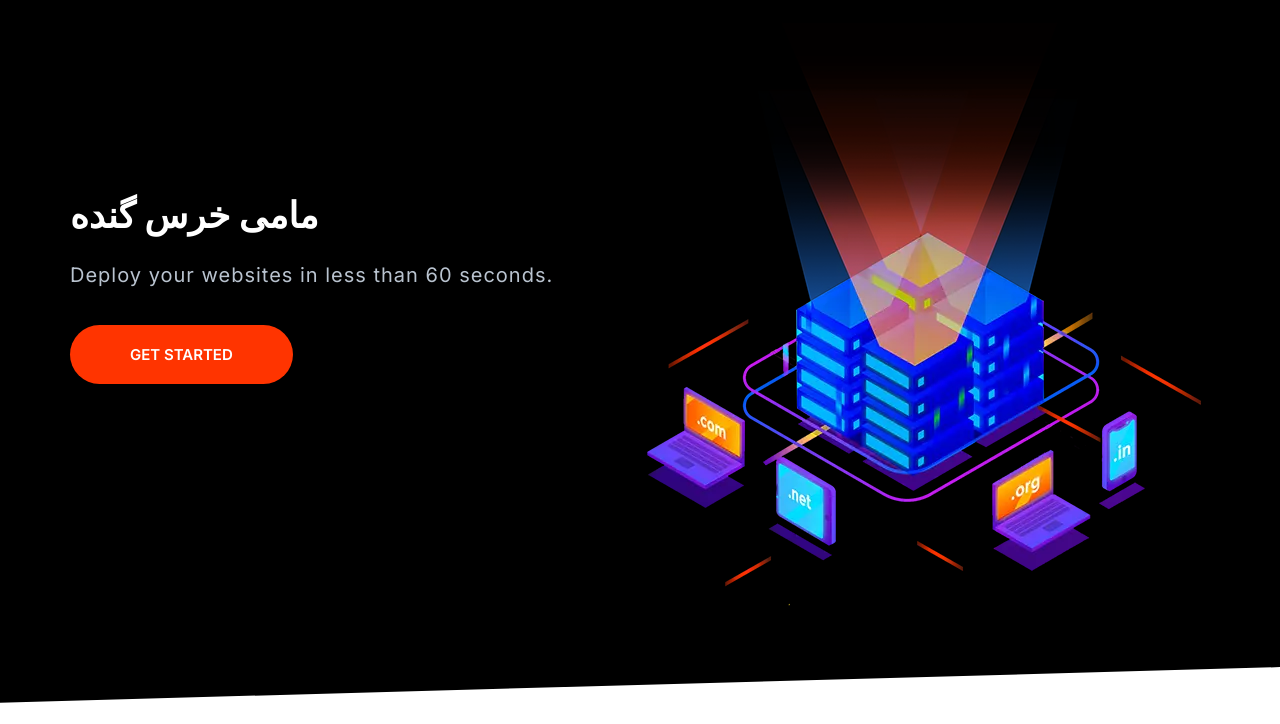
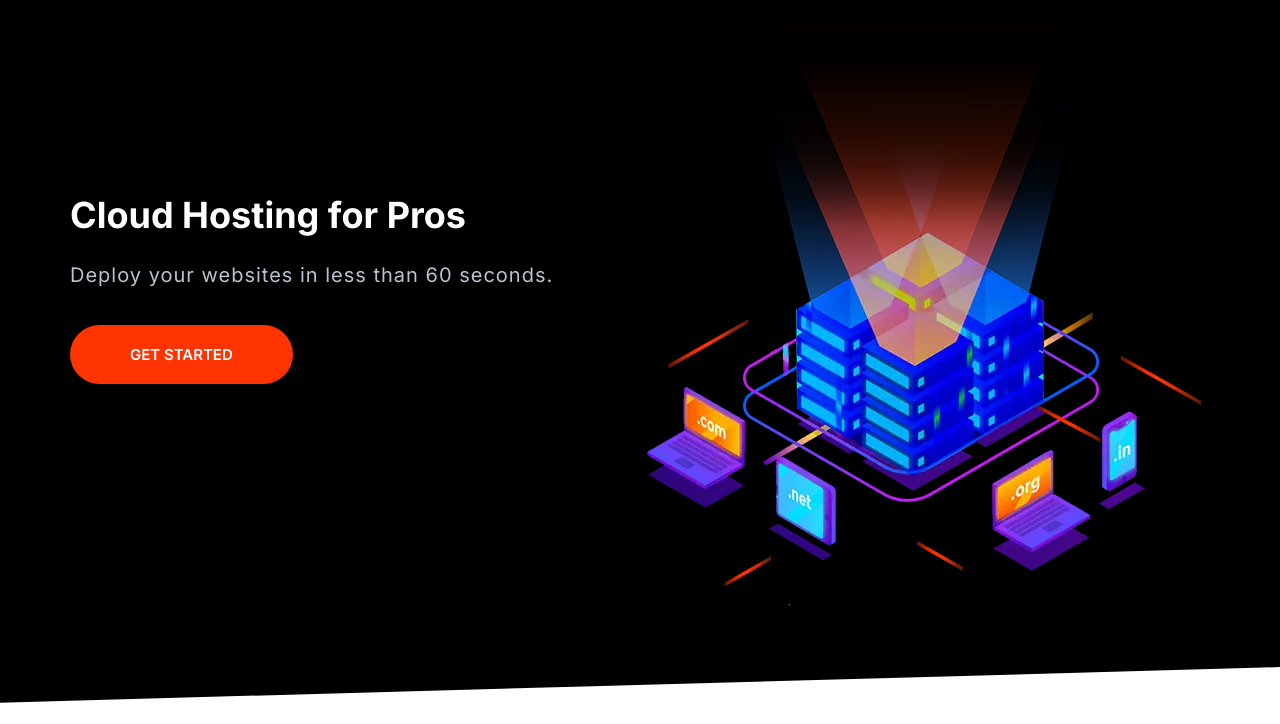
Before and after one commit to s-hesam-s/Hesamify, a website built with Parcel: page index.html in a window 1280 px wide. Shown: the part 76-800 px from the top of the page. Built offline with nearby package versions, Linux system fonts and the light colour scheme.

Commit message:
change title

```diff
--- a/index.html
+++ b/index.html
@@ -43,7 +43,9 @@
     <section class="block block--dark block--skewed-left hero">
       <div class="container grid grid--1x2">
         <header class="block__header hero__content">
-          <h1 data-aos="fade-right" class="block__heading">مامی خرس گنده</h1>
+          <h1 data-aos="fade-right" class="block__heading">
+            Cloud Hosting for Pros
+          </h1>
           <p class="hero__tagline">
             Deploy your websites in less than 60 seconds.
           </p>
```
